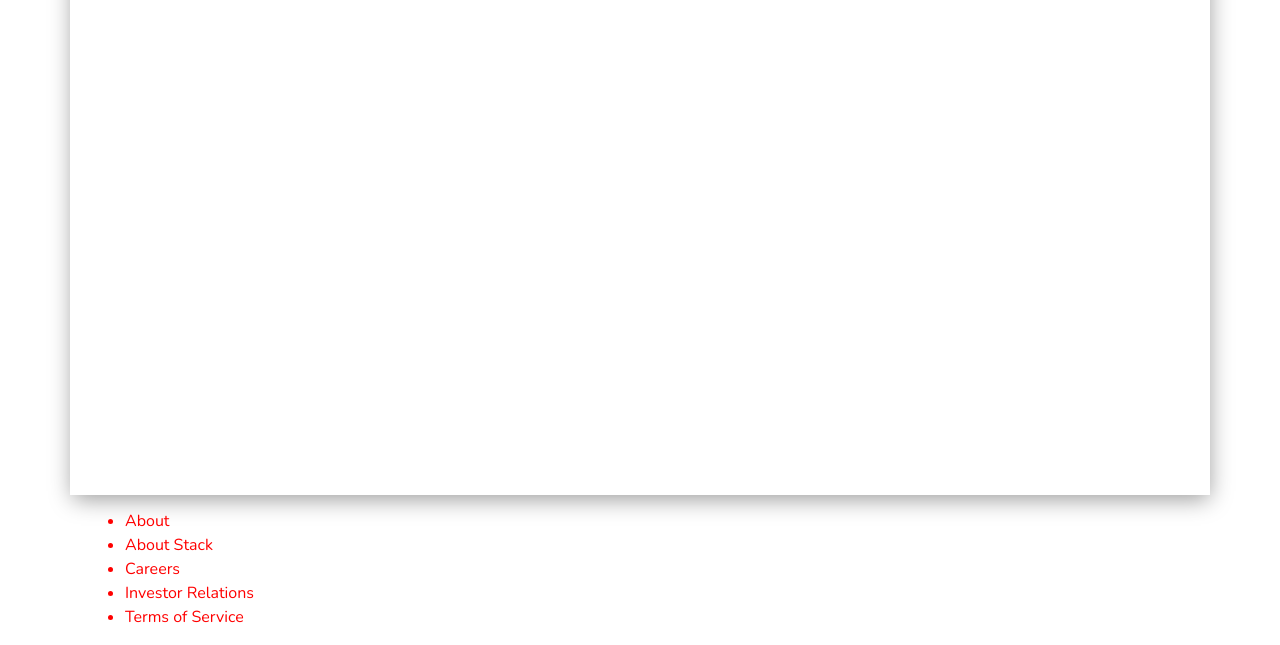
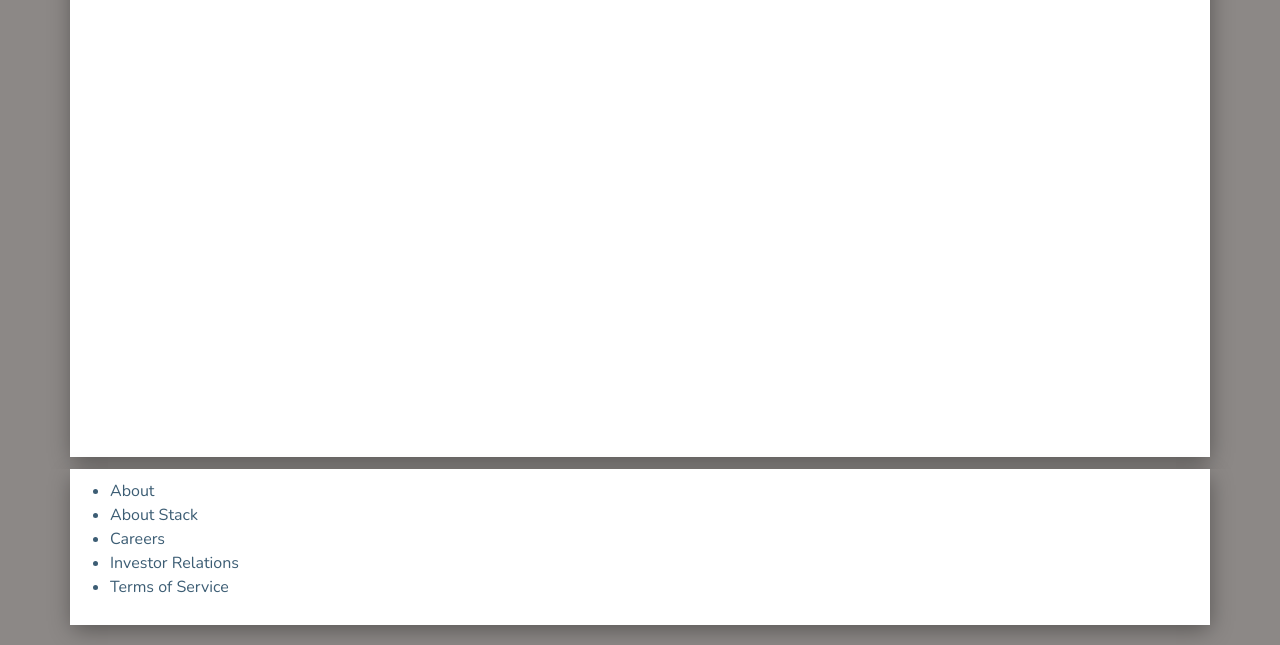
Before and after one commit to bw-business-card-organizer/business-card-organizer-UI, a plain HTML site: page DOC/index.html in a window 1280 px wide. Shown: the part 155-800 px from the top of the page. Drawn offline with nearby package versions, Linux system fonts and the light colour scheme.

Commit message:
added styles to index.scss and global.scss

```diff
--- a/SASS/index.scss
+++ b/SASS/index.scss
@@ -2,20 +2,51 @@
 
 
 // page styles
+nav {
+  background: $lightblue;
+  box-shadow: $std-box-shadow;
+  color: $white;
+
+  a {
+    color: $white;
+  }
+}
+
+body {
+  background: $gray;
+}
+
+a {
+  color: $orange;
+}
+
 main {
     @include centered-flex-component();
     height: 100%;
     .main-content {
         @include centered-flex-component();
+        background: $white;
         box-shadow: $std-box-shadow;
         height: 95%;
         margin: $y-spacing;
+        padding: 10px;
+        color: $darkblue;
     }
 }
 
 footer {
     @include centered-flex-component();
+    background: $gray;
     .footer-content {
+      background: $white;
+      color: $darkblue;
+      margin-bottom: 20px;
+      padding: 10px 0;
+      box-shadow: $std-box-shadow;
+
+      li {
+        color: $darkblue;
+      }
 
     }
 }
```
Also changed, not shown: CSS/index.css, 1 other file.
